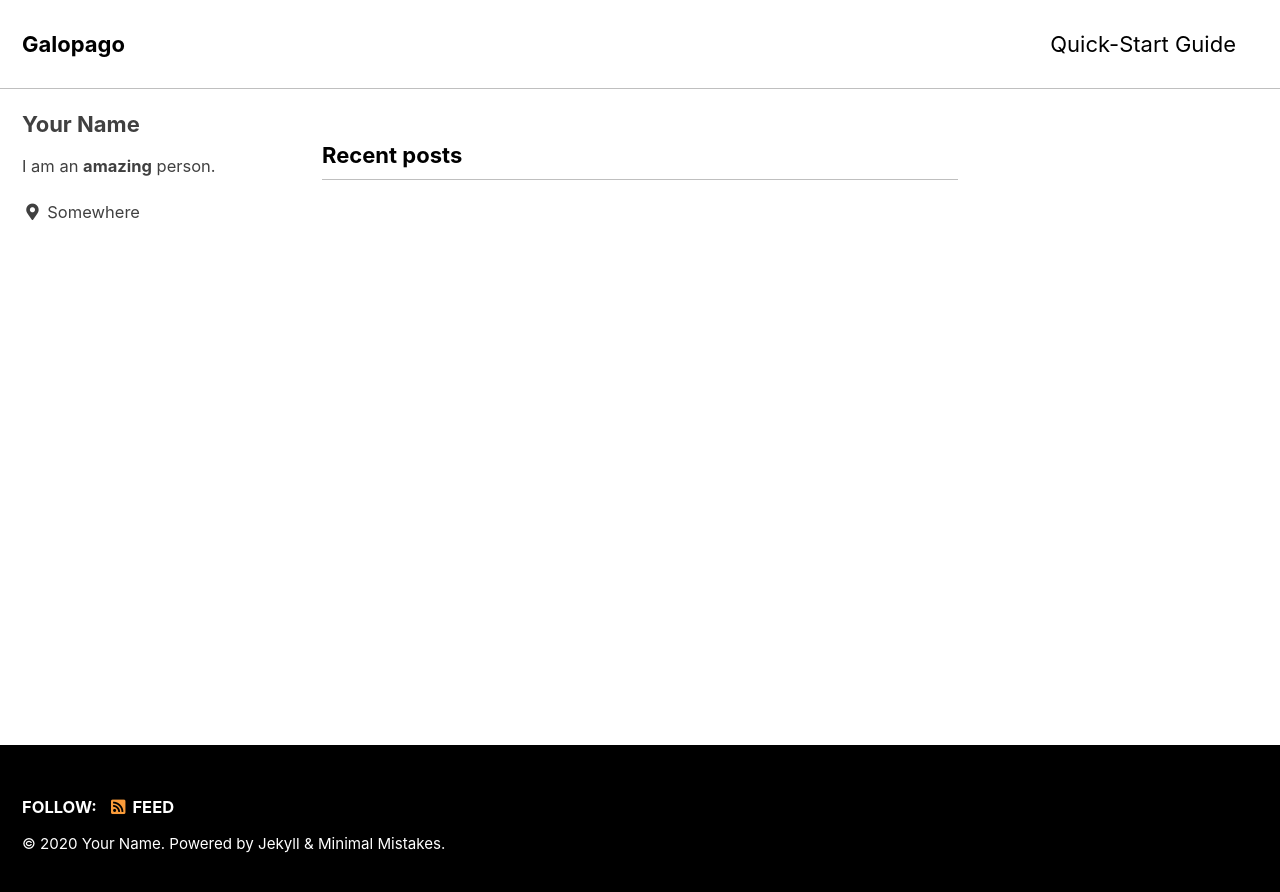
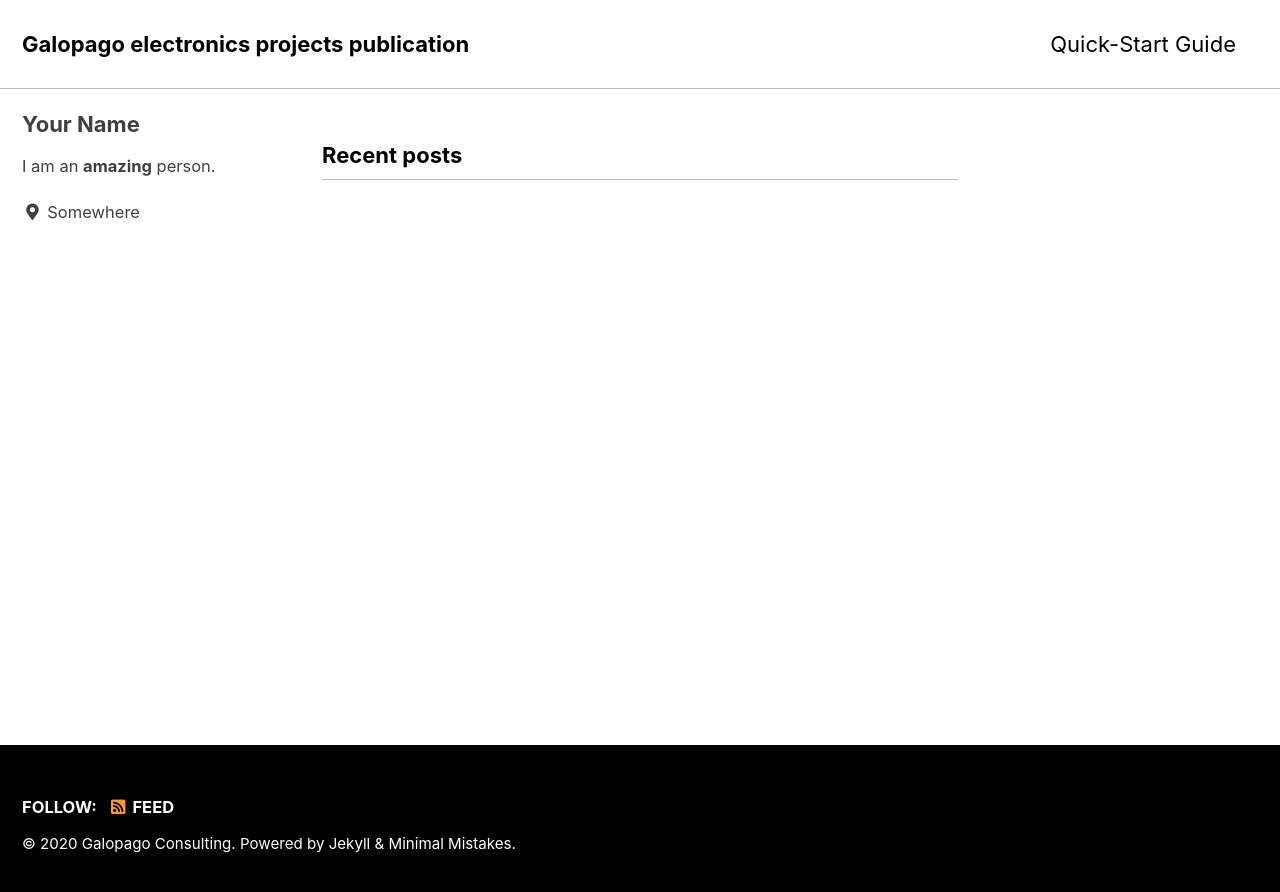
Before and after one commit to galopago/galopago.github.io, a Jekyll site: the page built from index.html, in a window 1280 px wide. Shown: the top 892 px of the page. Built offline with Jekyll 4.4.1, drawn with Linux system fonts in a browser that asks for light colours; cached includes are drawn as plain includes; the list of posts is cut into pages by our own code.

Commit message:
started changing things

```diff
--- a/_config.yml
+++ b/_config.yml
@@ -16,10 +16,10 @@ minimal_mistakes_skin    : "contrast" # "air", "aqua", "contrast", "dark", "dirt
 
 # Site Settings
 locale                   : "en-US"
-title                    : "Galopago"
+title                    : "Galopago electronics projects publication"
 title_separator          : "-"
 subtitle                 : # site tagline that appears below site title in masthead
-name                     : "Your Name"
+name                     : "Galopago Consulting"
 description              : "An amazing website."
 url                      : # the base hostname & protocol for your site e.g. "https://mmistakes.github.io"
 baseurl                  : # the subpath of your site, e.g. "/blog"
```
